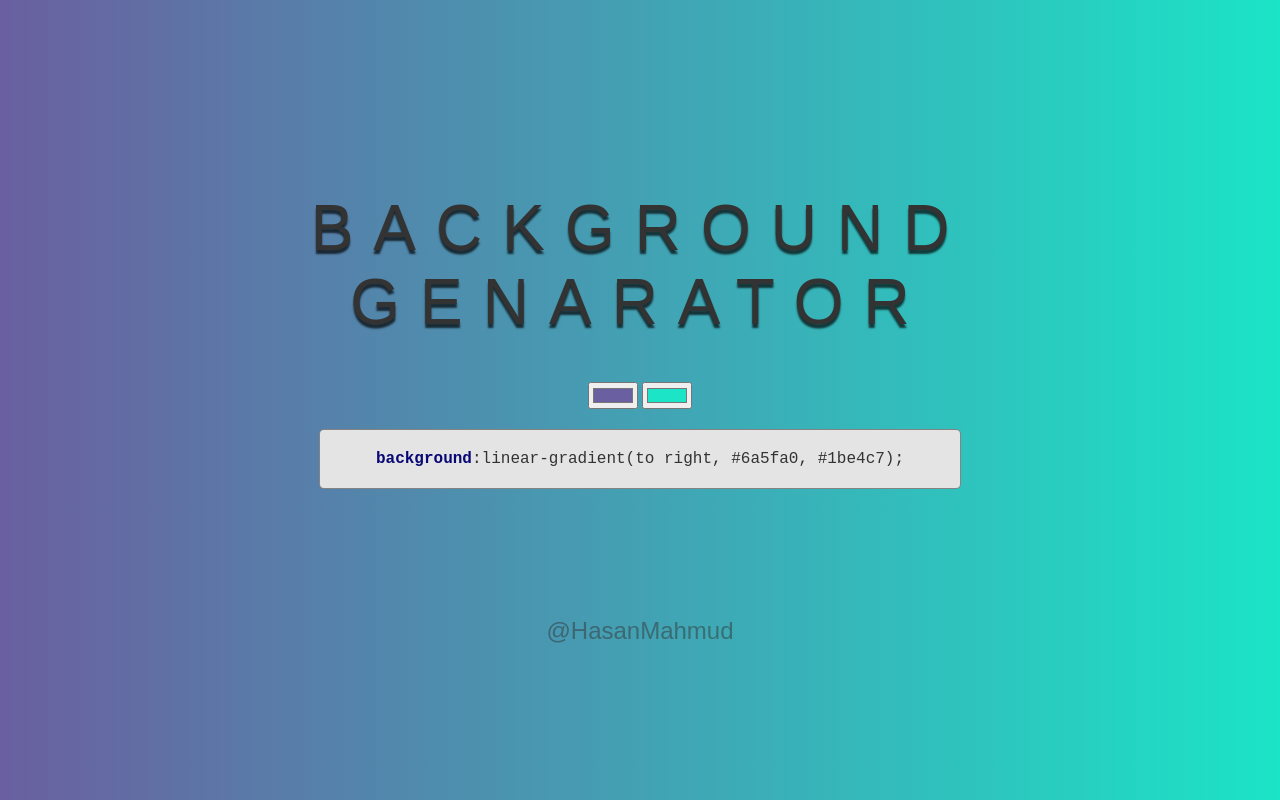
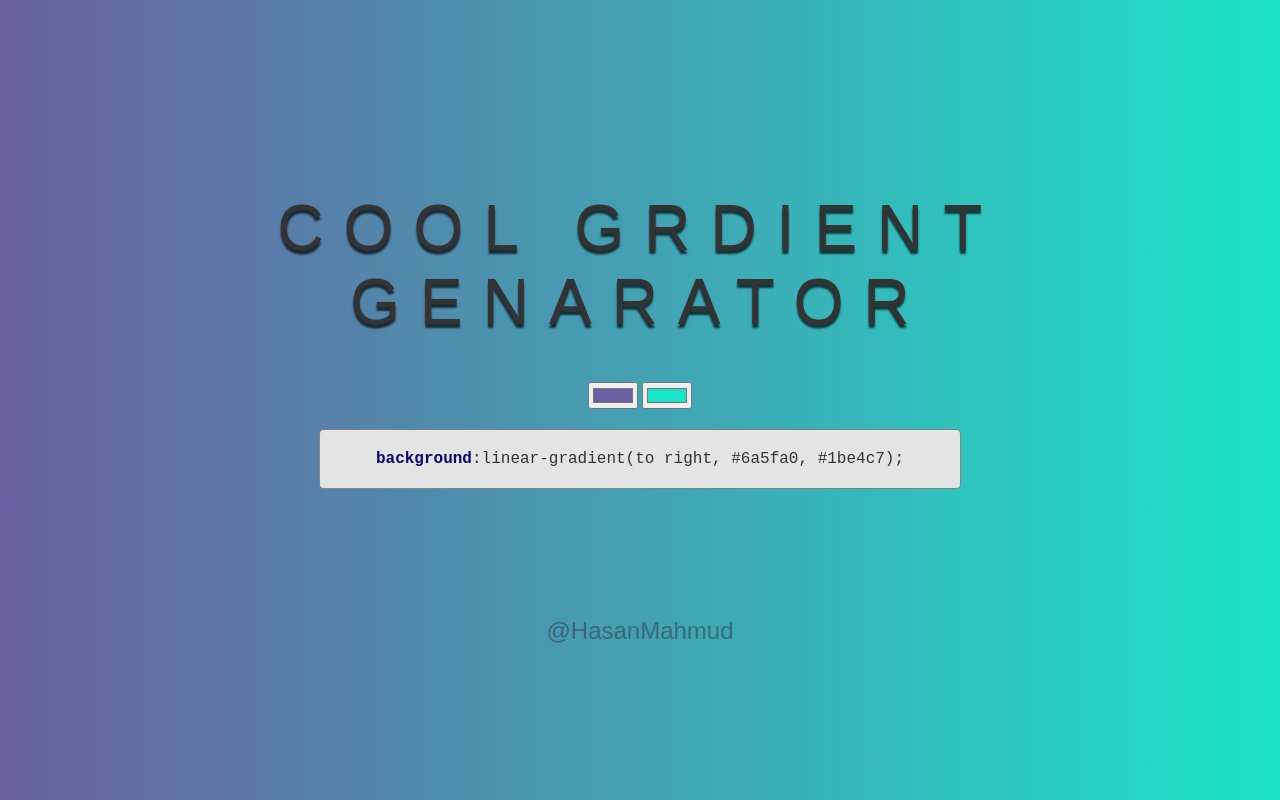
Before and after one commit to hasansujon786/gradient-genarator, a plain HTML site: page colorPicker.html in a window 1280 px wide. Drawn offline with Linux system fonts and the light colour scheme.

Commit message:
chang tittle to cool

```diff
--- a/colorPicker.html
+++ b/colorPicker.html
@@ -4,12 +4,12 @@
   <meta charset="UTF-8">
   <meta name="viewport" content="width=device-width, initial-scale=1.0">
   <meta http-equiv="X-UA-Compatible" content="ie=edge">
-  <title>Background Genarator</title>
+  <title>Cool Grdient Genarator</title>
   <link rel="stylesheet" href="normalize.css">
   <link rel="stylesheet" href="colorPicker.css">
 </head>
 <body>
-  <h1>Background<br>Genarator</h1>
+  <h1>Cool Grdient<br>Genarator</h1>
 
   <input id="lPicker" type="color" name="color1" value="#6a5fa0">
   <input id="rPicker" type="color" name="color2" value="#1be4c7">
```
